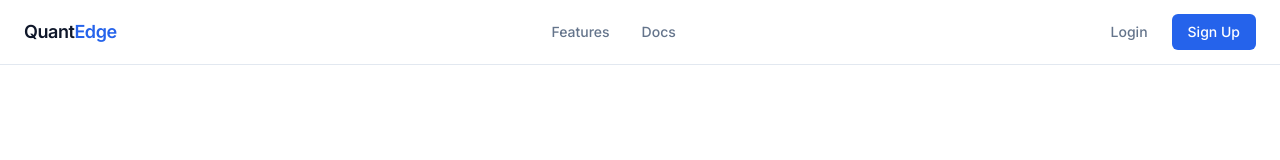
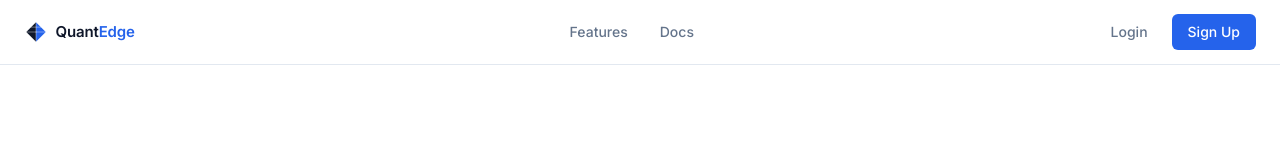
Before and after one commit to KarthikSP1911/Quant-Edge, a Next.js app in the folder frontend/: page / in a window 1280 px wide. Shown: the top 160 px of the page. Built offline with nearby package versions, Linux system fonts and the light colour scheme.

Commit message:
feat(ui): wire logo into navbar, footer, and metadata
Replace hardcoded text-only "Quant"/"Edge" spans with the shared
Logo component, register favicon.ico and apple-touch-icon.png in
layout metadata, and add the full lockup to the root README.

```diff
--- a/frontend/src/app/layout.tsx
+++ b/frontend/src/app/layout.tsx
@@ -12,6 +12,10 @@ export const metadata: Metadata = {
   title: 'QuantEdge — AI-powered stock research, quantified',
   description:
     'Simulated trading with real market data. Research stocks, backtest strategies, and trade with a $10,000 starting balance.',
+  icons: {
+    icon: '/favicon.ico',
+    apple: '/apple-touch-icon.png',
+  },
 }
 
 export default function RootLayout({ children }: LayoutProps<'/'>) {
--- a/frontend/src/components/home/Footer.tsx
+++ b/frontend/src/components/home/Footer.tsx
@@ -1,3 +1,5 @@
+import Logo from '@/components/common/Logo'
+
 const columns = [
   {
     heading: 'Product',
@@ -28,10 +30,7 @@ export default function Footer() {
       <div className="mx-auto max-w-7xl px-6 py-12">
         <div className="flex flex-col gap-10 sm:flex-row sm:justify-between">
           <div>
-            <span className="text-lg font-semibold tracking-tight">
-              <span className="text-[var(--color-text-primary)]">Quant</span>
-              <span className="text-[var(--color-accent-blue)]">Edge</span>
-            </span>
+            <Logo variant="full" size={22} />
             <p className="mt-2 max-w-xs text-sm text-[var(--color-text-secondary)]">
               Simulated trading with real market data.
             </p>
--- a/frontend/src/components/home/Navbar.tsx
+++ b/frontend/src/components/home/Navbar.tsx
@@ -2,6 +2,7 @@
 
 import Link from 'next/link'
 import { useState } from 'react'
+import Logo from '@/components/common/Logo'
 
 const navLinks = [
   { href: '#features', label: 'Features' },
@@ -14,9 +15,8 @@ export default function Navbar() {
   return (
     <header className="sticky top-0 z-50 border-b border-[var(--color-border)] bg-[var(--color-page-bg)]">
       <nav className="mx-auto flex h-16 max-w-7xl items-center justify-between px-6">
-        <Link href="/" className="text-lg font-semibold tracking-tight">
-          <span className="text-[var(--color-text-primary)]">Quant</span>
-          <span className="text-[var(--color-accent-blue)]">Edge</span>
+        <Link href="/" aria-label="QuantEdge home">
+          <Logo variant="full" size={24} />
         </Link>
 
         <div className="hidden items-center gap-8 md:flex">
```
Also changed, not shown: 1 other file (tests, documents, lock files or other folders).
